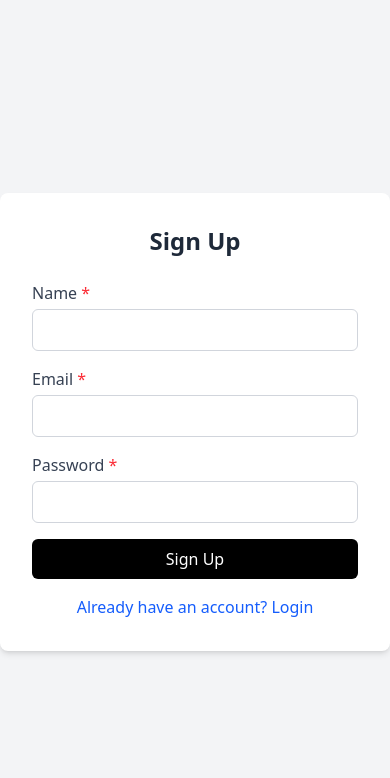
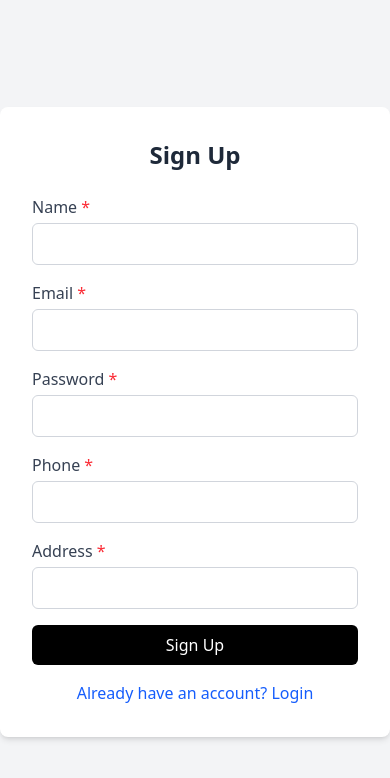
Before and after one commit to Snowden-0/restaurant-delivery-frontend, a React (Vite) app: page /signup in a window 390 px wide. Shown: the top 778 px of the page. Built offline with nearby package versions, Linux system fonts and the light colour scheme.

Commit message:
Added Phone and Address fields in Signup page

```diff
--- a/src/components/auth/SignupForm.jsx
+++ b/src/components/auth/SignupForm.jsx
@@ -7,6 +7,8 @@ const SignupForm = ({ onSignup }) => {
     name: '',
     email: '',
     password: '',
+    phone_number: '',
+    address: '',
   });
 
   const handleChange = (e) => {
@@ -44,6 +46,22 @@ const SignupForm = ({ onSignup }) => {
         onChange={handleChange}
         required
       />
+      <Input
+        label="Phone"
+        type="text"
+        name="phone_number"
+        value={formData.phone_number}
+        onChange={handleChange}
+        required
+      />
+      <Input
+        label="Address"
+        type="text"
+        name="address"
+        value={formData.address}
+        onChange={handleChange}
+        required
+      />
       <Button type="submit" className="w-full">Sign Up</Button>
     </form>
   );
```
